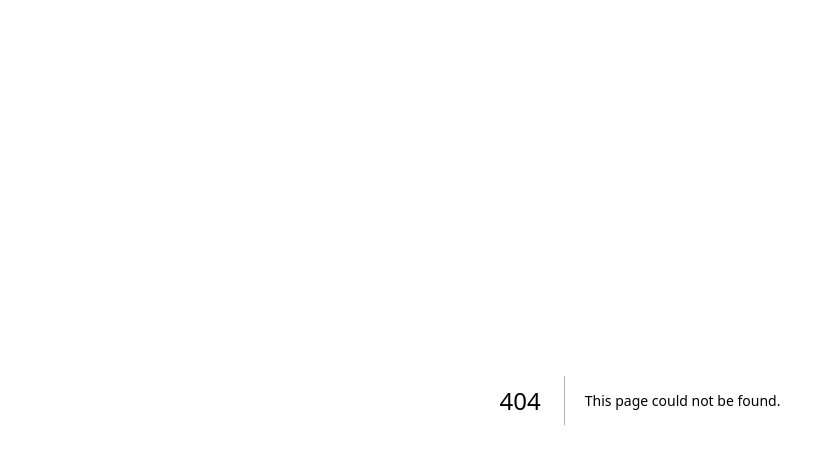
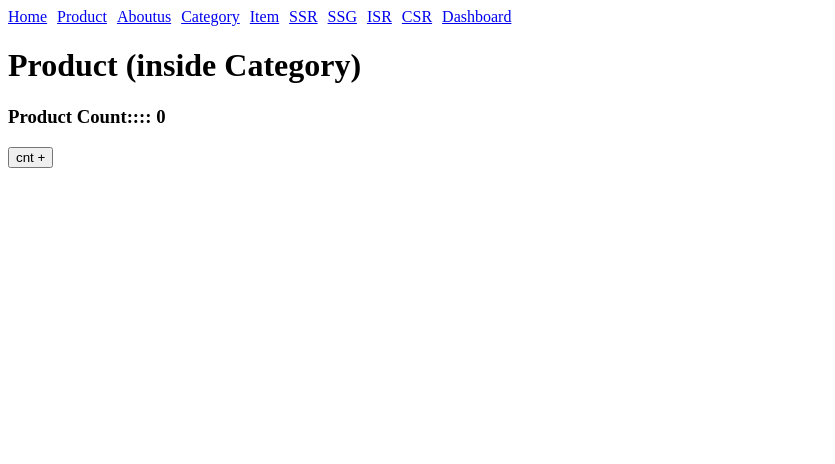
Before and after one commit to prasenjit1011/NextjsMaster16, a Next.js app: page /category/item in a window 1280 px wide. Before the commit this address had no page. Shown: the top 464 px of the page, without its empty margins (0-835 px from the left). Built offline with nearby package versions, Linux system fonts and the light colour scheme.

Commit message:
Product CRUD with MariaDB

```diff
--- a/app/layout.js
+++ /dev/null
@@ -1,5 +0,0 @@
-export default function RootLayout({ children }) {
-  return (
-    <html><body>{children}</body></html>
-  );
-}
--- a/app/layout.tsx
+++ b/app/layout.tsx
@@ -9,9 +9,10 @@ export default function RootLayout({ children }: { children: ReactNode }) {
         <ReduxProvider>
           <nav style={{ display: 'flex', gap: 10 }}>
             <Link href="/">Home</Link>
+            <Link href="/product">Product</Link>
             <Link href="/aboutus">Aboutus</Link>
             <Link href="/category">Category</Link>
-            <Link href="/category/product">Product</Link>
+            <Link href="/category/item">Item</Link>
             <Link href="/renderpage/ssr">SSR</Link>
             <Link href="/renderpage/ssg">SSG</Link>
             <Link href="/renderpage/isr">ISR</Link>
--- a/app/page.js
+++ /dev/null
@@ -1,4 +0,0 @@
-import Link from "next/link";
-export default function Home(){
-  return <Link href="/product">Go Products</Link>;
-}
```
Also changed, not shown: app/category/item/page.tsx (renamed from app/category/product/page.tsx), 1 other file (tests, documents, lock files or other folders).
